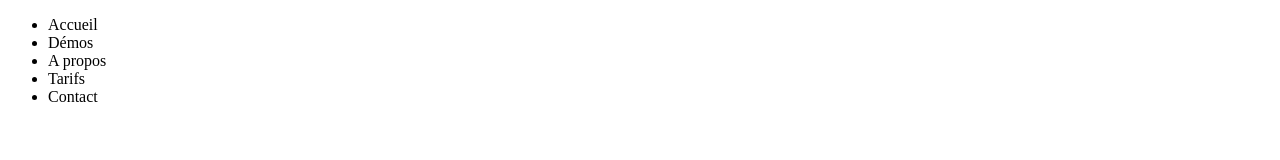
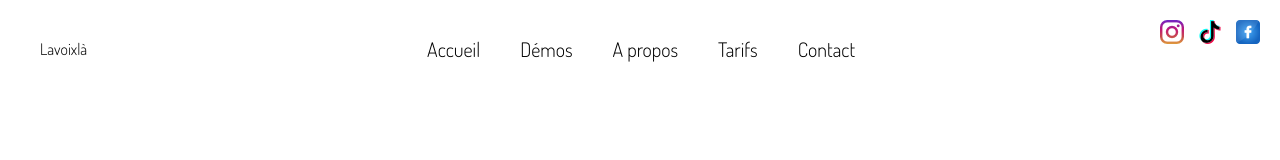
Before and after one commit to Yaamto/neilaSite, a plain HTML site: page index.html in a window 1280 px wide. Drawn offline with Linux system fonts and the light colour scheme.

Commit message:
added content on navbar

```diff
--- a/index.css
+++ b/index.css
@@ -0,0 +1,33 @@
+body {
+    margin : 0;
+}
+
+.nav-menu {
+    display: flex;
+    list-style: none;
+}
+.nav-menu li {
+
+    padding: 20px;
+    font-size: 20px;
+}
+nav span {
+    margin-left: 40px;
+}
+nav {
+    display: flex;
+    justify-content: space-between;
+    font-family: 'Dosis', sans-serif;
+    align-items: center;
+}
+.media {
+    margin-top: 15px;
+    margin-right: 15px;
+    font-size: 20px;
+    align-self: flex-start;
+
+}
+.media img {
+    padding: 5px;
+
+}
--- a/index.html
+++ b/index.html
@@ -4,11 +4,16 @@
     <meta charset="UTF-8">
     <meta http-equiv="X-UA-Compatible" content="IE=edge">
     <meta name="viewport" content="width=device-width, initial-scale=1.0">
+    <link rel="stylesheet" href="index.css">
+    <link rel="preconnect" href="https://fonts.googleapis.com">
+<link rel="preconnect" href="https://fonts.gstatic.com" crossorigin>
+<link href="https://fonts.googleapis.com/css2?family=Dosis:wght@300&family=Roboto:wght@300&display=swap" rel="stylesheet">
     <title>Document</title>
 </head>
 
 <body>
 <nav>
+    <span>Lavoixlà</span>
     <ul class="nav-menu">
         <li>Accueil</li>
         <li>Démos</li>
@@ -16,6 +21,13 @@
         <li>Tarifs</li>
         <li>Contact</li>
     </ul>
+    <div class="media">
+
+        <img src="images/instagram.png" alt="lavoixla instagram">
+        <img src="images/tik-tok.png" alt="lavoixla tiktok">
+        <img src="images/facebook.png" alt="lavoixla facebook">
+
+    </div>
 </nav>
 </body>
 </html>
```
Also changed, not shown: images/facebook.png (added), images/instagram.png (added), images/logo.png (added), images/tik-tok.png (added).
